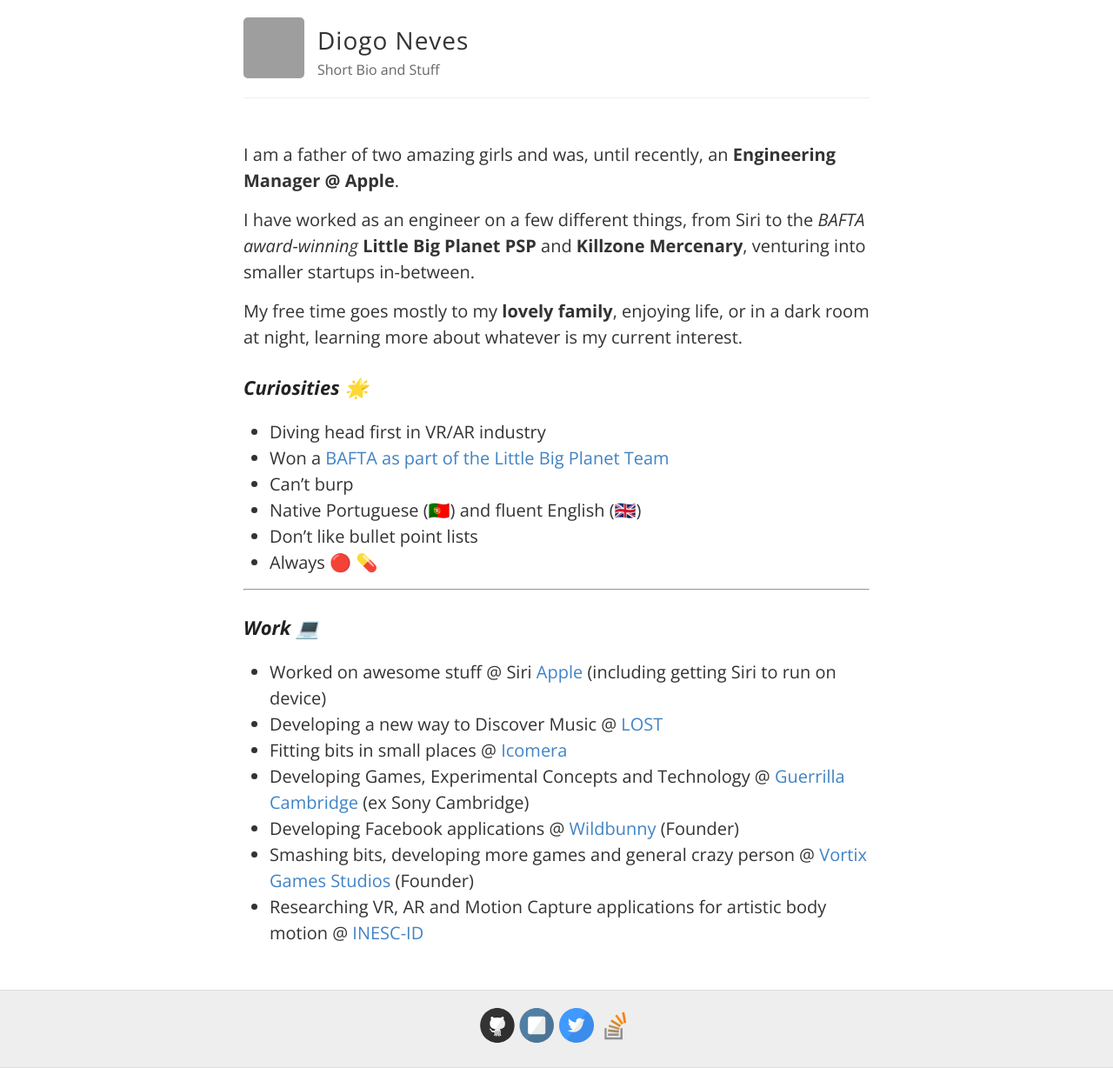
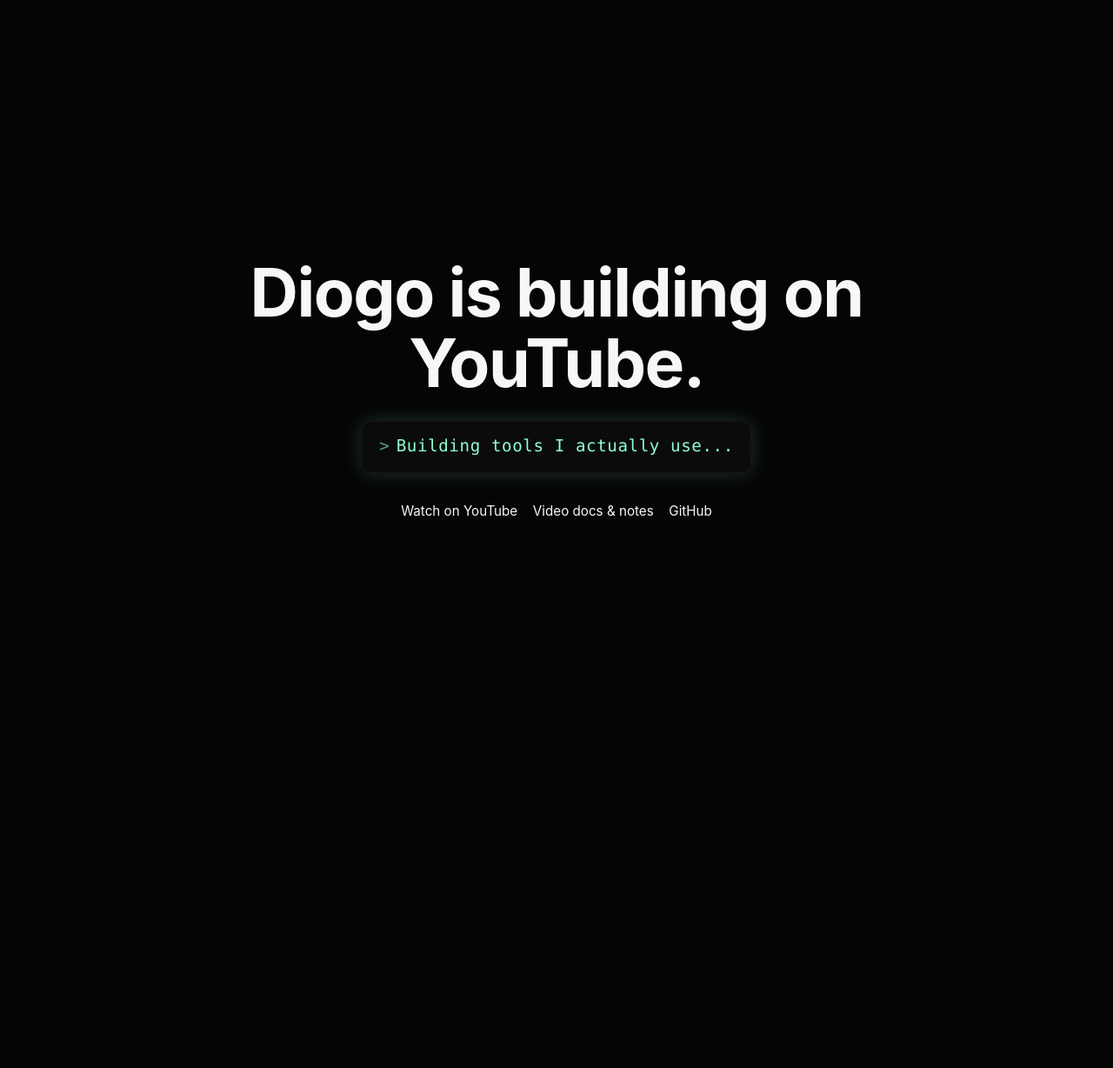
Before and after one commit to DiogoNeves/diogoneves.github.io, a Jekyll site: the page built from index.md, in a window 1280 px wide. Shown: the whole page at 87% size. Built offline with Jekyll 4.4.1, drawn with Linux system fonts in a browser that asks for light colours; after the commit the page ends 900 px from its top, so only the background shows below that; grey boxes are pictures that could not be loaded.

Commit message:
Simplify site into minimal landing page

```diff
--- a/_layouts/default.html
+++ b/_layouts/default.html
@@ -1,52 +1,16 @@
 <!DOCTYPE html>
-<html>
+<html lang="en">
   <head>
     <meta charset="utf-8" />
-    <meta http-equiv='X-UA-Compatible' content='IE=edge'>
-    <meta name='viewport' content='width=device-width, initial-scale=1.0, maximum-scale=1.0'>
-
-    <title>{% if page.title %}{{ page.title }} – {% endif %}{{ site.name }} – {{ site.description }}</title>
-
-    <meta name="author" content="{{ site.name }}" />
-    <meta name="description" content="{{ site.description }}">
-
-    <!--[if lt IE 9]>
-      <script src="http://html5shiv.googlecode.com/svn/trunk/html5.js"></script>
-    <![endif]-->
-
-    <link href='https://fonts.googleapis.com/css?family=Open+Sans:400,300,700,700italic,400italic&subset=latin,latin-ext' rel='stylesheet' type='text/css'>
-    <link rel="stylesheet" type="text/css" href="{{ site.baseurl }}/style.css" />
-    <link rel="alternate" type="application/rss+xml" title="{{ site.name }} - {{ site.description }}" href="{{ site.baseurl }}/feed.xml" />
-
-    <!-- Created with Jekyll Now - http://github.com/barryclark/jekyll-now -->
+    <meta http-equiv="X-UA-Compatible" content="IE=edge" />
+    <meta name="viewport" content="width=device-width, initial-scale=1.0" />
+    <title>{% if page.title %}{{ page.title }} · {% endif %}{{ site.title | default: site.name | default: "Diogo Neves" }}</title>
+    <meta name="description" content="{{ site.description | default: "Diogo is building on YouTube." }}" />
+    <link rel="icon" href="{{ '/favicon.ico' | relative_url }}" />
+    <link rel="stylesheet" href="{{ '/style.css' | relative_url }}" />
   </head>
-
   <body>
-    <div class="wrapper-masthead">
-      <div class="container">
-        <header class="masthead clearfix">
-          <a href="{{ site.baseurl }}/" class="site-avatar"><img src="{{ site.avatar }}" /></a>
-
-          <div class="site-info">
-            <h1 class="site-name"><a href="{{ site.baseurl }}/">{{ site.name }}</a></h1>
-            <p class="site-description">{{ site.description }}</p>
-          </div>
-        </header>
-      </div>
-    </div>
-
-    <div id="main" role="main" class="container">
-      {{ content }}
-    </div>
-
-    <div class="wrapper-footer">
-      <div class="container">
-        <footer class="footer">
-          {% include svg-icons.html %}
-        </footer>
-      </div>
-    </div>
-
-    {% include analytics.html %}
+    {{ content }}
+    <script src="{{ '/assets/js/glitch.js' | relative_url }}" defer></script>
   </body>
 </html>
--- /dev/null
+++ b/assets/js/glitch.js
@@ -0,0 +1,63 @@
+(function () {
+  const target = document.getElementById('glitch-text');
+  if (!target) return;
+
+  // Edit the phrases below to change the animated hacker-style log line.
+  const MESSAGES = [
+    'Analysing YouTube experiments...',
+    'Building tools I actually use...',
+    'Logging every video. Iterating forever...',
+    'Decrypting growth patterns...',
+    'Simulating the next 100 uploads...'
+  ];
+
+  if (!MESSAGES.length) return;
+
+  const DISPLAY_DURATION = 3400;
+  const GLITCH_FRAMES = 10;
+  const FRAME_DURATION = 48;
+  const NOISE_CHARS = '!<>-_/\\[]{}=+*^?#%';
+  const prefersReducedMotion = window.matchMedia('(prefers-reduced-motion: reduce)').matches;
+  let index = 0;
+  let timerId;
+
+  const randomChar = () => NOISE_CHARS[Math.floor(Math.random() * NOISE_CHARS.length)] || '#';
+  const noiseString = (length) => Array.from({ length }, randomChar).join('');
+
+  const setMessage = (value) => {
+    target.textContent = value;
+  };
+
+  const glitchTransition = (nextText) => {
+    if (prefersReducedMotion) {
+      setMessage(nextText);
+      return;
+    }
+
+    let frames = 0;
+    const maxNoiseLength = Math.max(10, Math.min(28, nextText.length + 6));
+
+    const intervalId = window.setInterval(() => {
+      frames += 1;
+      setMessage(noiseString(maxNoiseLength));
+
+      if (frames >= GLITCH_FRAMES) {
+        window.clearInterval(intervalId);
+        setMessage(nextText);
+      }
+    }, FRAME_DURATION);
+  };
+
+  const cycleMessages = () => {
+    index = (index + 1) % MESSAGES.length;
+    glitchTransition(MESSAGES[index]);
+    timerId = window.setTimeout(cycleMessages, DISPLAY_DURATION);
+  };
+
+  setMessage(MESSAGES[0]);
+  timerId = window.setTimeout(cycleMessages, DISPLAY_DURATION);
+
+  window.addEventListener('pagehide', () => {
+    window.clearTimeout(timerId);
+  });
+})();
--- a/index.md
+++ b/index.md
@@ -1,39 +1,27 @@
 ---
-layout: page
+layout: default
+title: Diogo Neves
 ---
 
-I am a father of two amazing girls and was, until recently, an **Engineering Manager @ Apple**.
+<main class="landing" aria-labelledby="hero-text">
+  <section class="hero">
+    <h1 id="hero-text" class="hero-text">
+      Diogo is building on YouTube.
+      <!-- Update the hero sentence above to change the main statement. -->
+    </h1>
+  </section>
 
-I have worked as an engineer on a few different things, from Siri to the
-_BAFTA award-winning_ **Little Big Planet PSP** and **Killzone Mercenary**,
-venturing into smaller startups in-between.
+  <section class="glitch-area" aria-live="polite" aria-atomic="true">
+    <span class="mono-prefix">&gt;</span>
+    <span id="glitch-text" class="glitch-text">Loading...</span>
+  </section>
 
-My free time goes mostly to my **lovely family**, enjoying life, or in a dark room at night,
-learning more about whatever is my current interest.
-
-### Curiosities 🌟
-
-* Diving head first in VR/AR industry
-* Won a [BAFTA as part of the Little Big Planet Team](http://www.bafta.org/games/awards/2010-winners-nominees,2475,BA.html){:target="_blank"}
-* Can't burp
-* Native Portuguese (🇵🇹) and fluent English (🇬🇧)
-* Don't like bullet point lists
-* Always 🔴 💊
-
------
-
-### Work 💻
-
-* Worked on awesome stuff @ Siri [Apple](https://www.apple.com/){:target="_blank"} (including getting Siri to run on device)
-* Developing a new way to Discover Music @
-[LOST](http://lost.am/){:target="_blank"}
-* Fitting bits in small places @ [Icomera](http://www.icomera.com/){:target="_blank"}
-* Developing Games, Experimental Concepts and Technology @
-[Guerrilla Cambridge](http://www.worldwidestudios.net/cambridge){:target="_blank"}
-(ex Sony Cambridge)
-* Developing Facebook applications @ [Wildbunny](http://wildbunny.co.uk/){:target="_blank"}
-(Founder)
-* Smashing bits, developing more games and general crazy person
-@ [Vortix Games Studios](http://blog.vortixgames.com/){:target="_blank"} (Founder)
-* Researching VR, AR and Motion Capture applications for artistic body motion @
-[INESC-ID](http://www.inesc-id.pt/){:target="_blank"}
+  <footer class="footer-links">
+    <a href="https://www.youtube.com/@DiogoSnows" target="_blank" rel="noopener">Watch on YouTube</a>
+    <a href="#docs" target="_blank" rel="noopener">
+      Video docs &amp; notes
+      <!-- Replace #docs with your Notion URL when it's ready. -->
+    </a>
+    <a href="https://github.com/diogoneves" target="_blank" rel="noopener">GitHub</a>
+  </footer>
+</main>
--- a/style.scss
+++ b/style.scss
@@ -1,300 +1,127 @@
 ---
 ---
 
-//
-// IMPORTS
-//
+:root {
+  --bg: #050505;
+  --panel: #0b0b0b;
+  --text: #f7f7f7;
+  --muted: #c4c8cc;
+  --accent: #8fffd1;
+  --glow: rgba(143, 255, 209, 0.2);
+}
 
-@import "_reset";
-@import "_variables";
-// Syntax highlighting @import is at the bottom of this file
-
-/**************/
-/* BASE RULES */
-/**************/
-
-html {
-  font-size: 100%;
-  font-weight: 400;
+* {
+  box-sizing: border-box;
 }
 
 body {
-	background: $white;
-  font: 20px/1.5 $bodyFont;
-  color: $darkGray;
+  margin: 0;
+  min-height: 100vh;
+  background: var(--bg);
+  color: var(--text);
+  font-family: -apple-system, BlinkMacSystemFont, "Segoe UI", Roboto, "Helvetica Neue", Arial, sans-serif;
+  display: flex;
+  align-items: center;
+  justify-content: center;
+  line-height: 1.5;
 }
 
-.container {
-  margin: 0 auto;
-  max-width: 740px;
-  padding: 0 10px;
-  width: 100%;
+main.landing {
+  width: min(960px, 100% - 2.5rem);
+  padding: 2.5rem 0;
+  display: flex;
+  flex-direction: column;
+  gap: clamp(1.5rem, 2vw, 2.75rem);
+  text-align: center;
 }
 
-h1, h2, h3, h4, h5, h6 {
-  font-family: $headerFont;
-  color: $darkerGray;
+.hero-text {
+  font-size: clamp(2.8rem, 6vw, 4.8rem);
   font-weight: 700;
+  letter-spacing: -0.02em;
+  line-height: 1.05;
+  margin: 0;
+}
 
-  line-height: 1.9;
-  margin: 1em 0 15px;
-  padding: 0;
+.glitch-area {
+  display: inline-flex;
+  align-items: center;
+  justify-content: center;
+  gap: 0.5rem;
+  margin: 0 auto;
+  padding: 0.9rem 1.2rem;
+  border-radius: 10px;
+  border: 1px solid #1a1a1a;
+  background: var(--panel);
+  box-shadow: 0 0 0 1px #0f0f0f, 0 0 22px var(--glow);
+  font-family: SFMono-Regular, Menlo, Monaco, Consolas, "Liberation Mono", "Courier New", monospace;
+  font-size: clamp(1rem, 2vw, 1.2rem);
+  color: var(--accent);
+  min-height: 3rem;
+}
 
-  @include mobile {
-    line-height: 1.4;
+.mono-prefix {
+  opacity: 0.6;
+}
+
+.glitch-text {
+  letter-spacing: 0.03em;
+  white-space: pre-wrap;
+}
+
+.footer-links {
+  display: flex;
+  gap: 1.1rem;
+  flex-wrap: wrap;
+  justify-content: center;
+  align-items: center;
+  color: var(--muted);
+  font-size: 0.95rem;
+  margin-top: 0.5rem;
+}
+
+.footer-links a {
+  color: var(--text);
+  text-decoration: none;
+  padding-bottom: 2px;
+  border-bottom: 1px solid transparent;
+  transition: opacity 160ms ease, border-color 160ms ease;
+}
+
+.footer-links a:hover,
+.footer-links a:focus-visible {
+  opacity: 0.8;
+  border-color: var(--text);
+  outline: none;
+}
+
+.footer-links a:focus-visible {
+  box-shadow: 0 0 0 2px #1a1a1a, 0 0 0 4px var(--glow);
+  border-radius: 6px;
+  padding: 0.1rem 0.25rem;
+  margin: -0.1rem -0.25rem;
+}
+
+::selection {
+  background: #1f2a1f;
+  color: var(--accent);
+}
+
+@media (max-width: 540px) {
+  main.landing {
+    width: min(960px, 100% - 1.6rem);
+    align-items: center;
+  }
+
+  .footer-links {
+    gap: 0.75rem;
   }
 }
 
-h1 {
-  font-size: 34px;
-  a {
-    color: inherit;
+@media (prefers-reduced-motion: reduce) {
+  * {
+    scroll-behavior: auto !important;
+    transition: none !important;
+    animation-duration: 0.001ms !important;
   }
 }
-
-h2 {
-  font-size: 26px;
-  font-style: italic;
-}
-
-h3 {
-  font-size: 22px;
-  font-style: italic;
-}
-
-h4 {
-  font-size: 20px;
-  font-style: italic;
-  color: $gray;
-}
-
-sub, sup, small {
-  font-size: smaller;
-}
-
-sup {
-  vertical-align: super;
-}
-
-sub {
-  vertical-align: sub;
-}
-
-p {
-  margin: 15px 0;
-}
-
-a {
-  color: $blue;
-  text-decoration: none;
-	cursor: pointer;
-  &:hover, &:active {
-    color: $blue;
-  }
-}
-
-ul, ol {
-  margin: 15px 0;
-  padding-left: 30px;
-}
-
-ul {
-  list-style-type: disc;
-}
-
-ol {
-  list-style-type: decimal;
-}
-
-ol ul, ul ol, ul ul, ol ol {
-  margin: 0;
-}
-
-ul ul, ol ul {
-  list-style-type: circle;
-}
-
-em, i {
-  font-style: italic;
-}
-
-strong, b {
-  font-weight: bold;
-}
-
-img {
-  max-width: 100%;
-}
-
-.date {
-  font-style: italic;
-  color: $gray;
-}
-
-// Specify the color of the selection
-::-moz-selection {
-  color: $black;
-  background: $lightGray;
-}
-::selection {
-  color: $black;
-  background: $lightGray;
-}
-
-// Nicolas Gallagher's micro clearfix hack
-// http://nicolasgallagher.com/micro-clearfix-hack/
-.clearfix:before,
-.clearfix:after {
-    content: " ";
-    display: table;
-}
-
-.clearfix:after {
-    clear: both;
-}
-
-/*********************/
-/* LAYOUT / SECTIONS */
-/*********************/
-
-//
-// .masthead
-//
-
-.wrapper-masthead {
-  margin-bottom: 50px;
-}
-
-.masthead {
-  padding: 20px 0;
-  border-bottom: 1px solid $lightGray;
-
-  @include mobile {
-    text-align: center;
-  }
-}
-
-.site-avatar {
-  float: left;
-  width: 70px;
-  height: 70px;
-  margin-right: 15px;
-
-  @include mobile {
-    float: none;
-    display: block;
-    margin: 0 auto;
-  }
-
-  img {
-    border-radius: 5px;
-  }
-}
-
-.site-info {
-  float: left;
-
-  @include mobile {
-    float: none;
-    display: block;
-    margin: 0 auto;
-  }
-}
-
-.site-name {
-  margin: 0;
-  color: $darkGray;
-  cursor: pointer;
-  font-family: $headerFont;
-  font-weight: 300;
-  font-size: 28px;
-  letter-spacing: 1px;
-}
-
-.site-description {
-  margin: -5px 0 0 0;
-  color: $gray;
-  font-size: 16px;
-
-  @include mobile {
-    margin: 3px 0;
-  }
-}
-
-nav {
-  float: right;
-  margin-top: 23px; // @TODO: Vertically middle align
-  font-family: $headerFont;
-  font-size: 18px;
-
-  @include mobile {
-    float: none;
-    margin-top: 9px;
-    display: block;
-    font-size: 16px;
-  }
-
-  a {
-    margin-left: 20px;
-    color: $darkGray;
-    text-align: right;
-    font-weight: 300;
-    letter-spacing: 1px;
-
-    @include mobile {
-      margin: 0 10px;
-      color: $blue;
-    }
-  }
-}
-
-//
-// .main
-//
-
-.posts > .post {
-  padding-bottom: 2em;
-  border-bottom: 1px solid $lightGray;
-}
-
-.posts > .post:last-child {
-  padding-bottom: 1em;
-  border-bottom: none;
-}
-
-.post {
-  blockquote {
-    margin: 1.8em .8em;
-    // border-left: 2px solid $gray;
-    padding: 0.1em 1em;
-    color: $gray;
-    font-size: 22px;
-    font-style: italic;
-    text-align: right;
-  }
-
-  .comments {
-    margin-top: 10px;
-  }
-
-  .read-more {
-    text-transform: uppercase;
-    font-size: 15px;
-  }
-}
-
-.wrapper-footer {
-  margin-top: 50px;
-  border-top: 1px solid #ddd;
-  border-bottom: 1px solid #ddd;
-  background-color: $lightGray;
-}
-
-footer {
-  padding: 20px 0;
-  text-align: center;
-}
-
-// Settled on moving the import of syntax highlighting to the bottom of the CSS
-// ... Otherwise it really bloats up the top of the CSS file and makes it difficult to find the start
-@import "_highlights";
```
